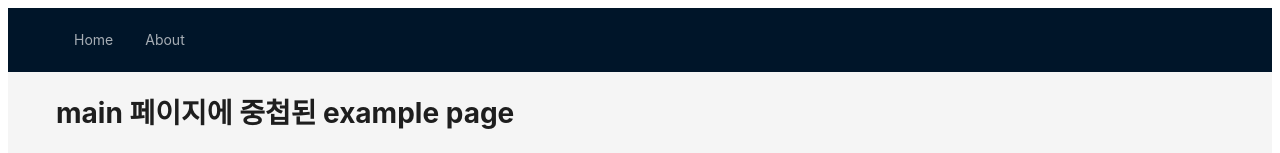
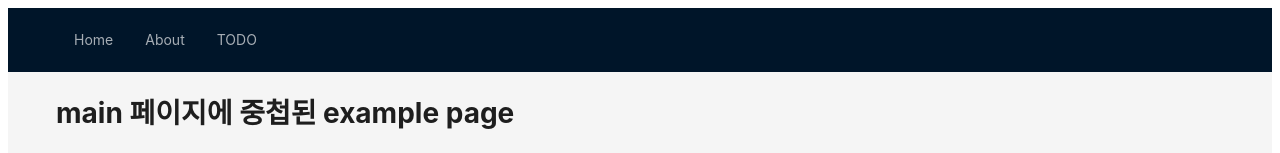
Before and after one commit to alanhakhyeonsong/what-is-hooront, a React (Vite) app: page / in a window 1280 px wide. Shown: the top 153 px of the page. Built offline with nearby package versions, Linux system fonts and the light colour scheme.

Commit message:
Feat: todo list router 추가

```diff
--- a/src/layouts/CommonLayout.tsx
+++ b/src/layouts/CommonLayout.tsx
@@ -14,6 +14,12 @@ const items = [
     key: 2,
     label: (
       <Link to="/about">About</Link>
+    )
+  },
+  {
+    key: 3,
+    label: (
+      <Link to="/todo">TODO</Link>
     )
   }
 ];
--- a/src/router/routes/index.tsx
+++ b/src/router/routes/index.tsx
@@ -6,6 +6,7 @@ import { CommonLayout } from '@/layouts/CommonLayout';
 
 const Example1 = lazy(() => import('@/pages/example1/Example1'));
 const About = lazy(() => import('@/pages/about/About'));
+const TodoList = lazy(() => import('@/pages/todo/List'));
 
 const loading = <div>loading...</div>
 
@@ -26,6 +27,10 @@ export const allRoutes: RouteObject[] = [
           {
             path: '/about',
             element: <Suspense fallback={loading}><About /></Suspense>
+          },
+          {
+            path: '/todo',
+            element: <Suspense fallback={loading}><TodoList /></Suspense>
           }
         ],
       },
```
